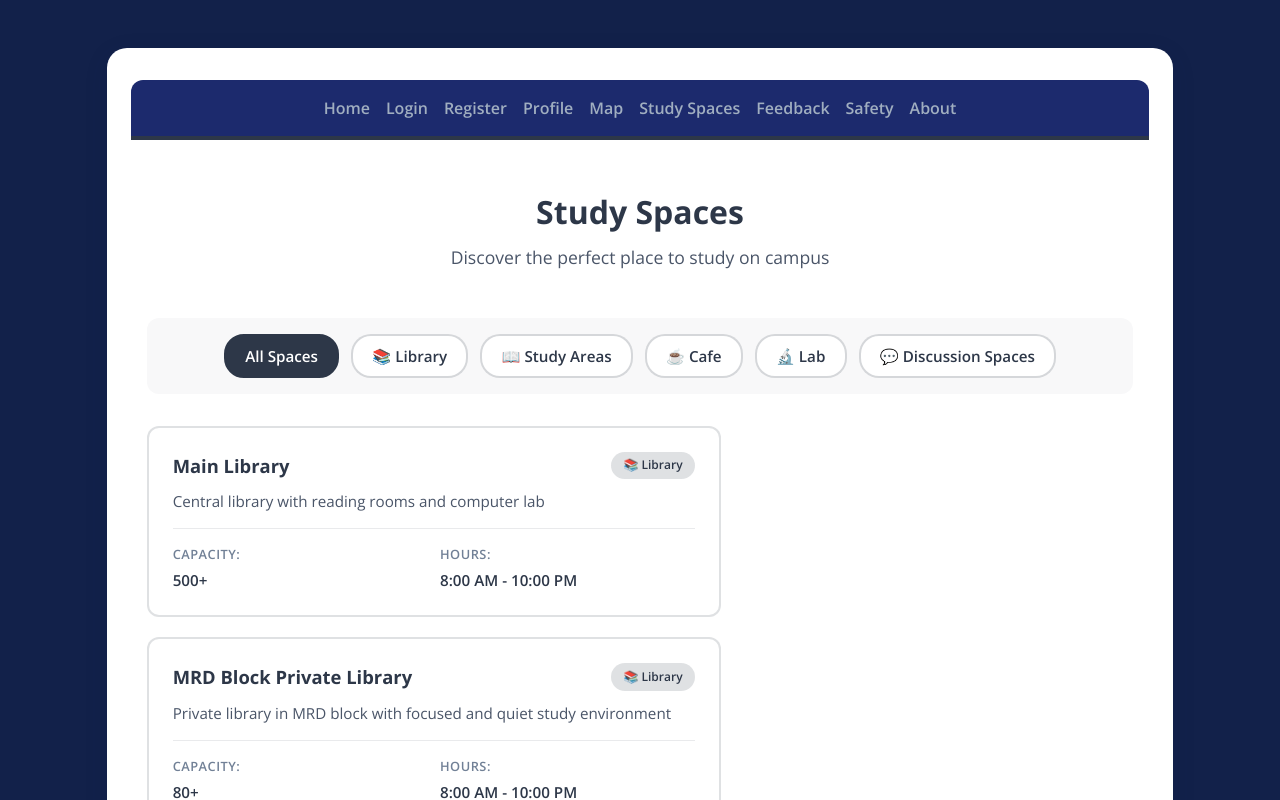
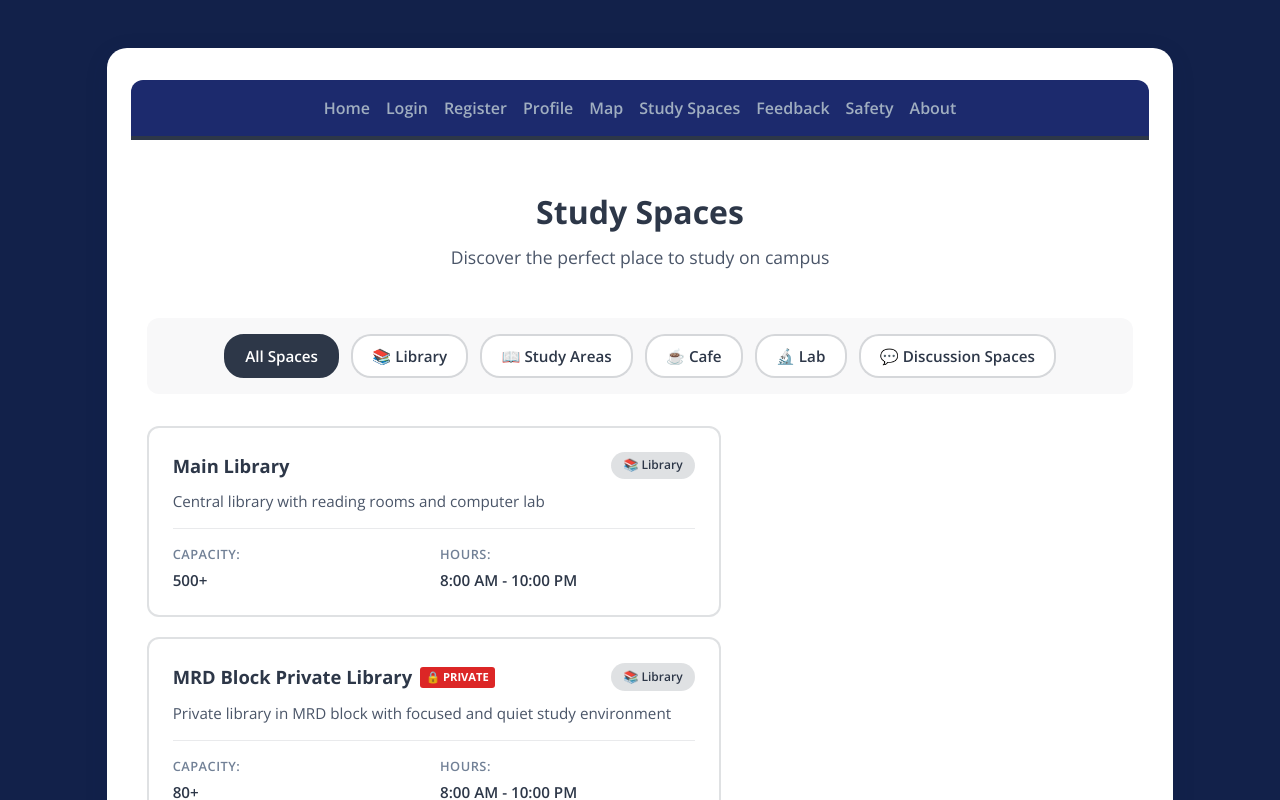
Before and after one commit to aadi-basal-06/PESUNav-Hub, a React (Vite) app in the folder frontend/: page /study-spaces in a window 1280 px wide. Shown: the top 800 px of the page. Built offline with nearby package versions, Linux system fonts and the light colour scheme.

Commit message:
Add private indicator to study spaces showcase cards
cgen-fb7d261206704f9098333c8dfb4e69b4

```diff
--- a/frontend/src/pages/StudySpaces.jsx
+++ b/frontend/src/pages/StudySpaces.jsx
@@ -208,7 +208,21 @@ export default function StudySpaces() {
               onClick={() => setSelectedSpace(space)}
             >
               <div className="space-card-header">
-                <h3>{space.name}</h3>
+                <div style={{ display: 'flex', alignItems: 'center', gap: '8px' }}>
+                  <h3>{space.name}</h3>
+                  {space.isPrivate && (
+                    <span style={{
+                      backgroundColor: '#dc2626',
+                      color: 'white',
+                      padding: '2px 6px',
+                      borderRadius: '3px',
+                      fontSize: '0.7em',
+                      fontWeight: 'bold'
+                    }}>
+                      🔒 PRIVATE
+                    </span>
+                  )}
+                </div>
                 <span className={`type-badge ${space.type}`}>{typeLabels[space.type]}</span>
               </div>
               <p className="space-description">{space.description}</p>
```
